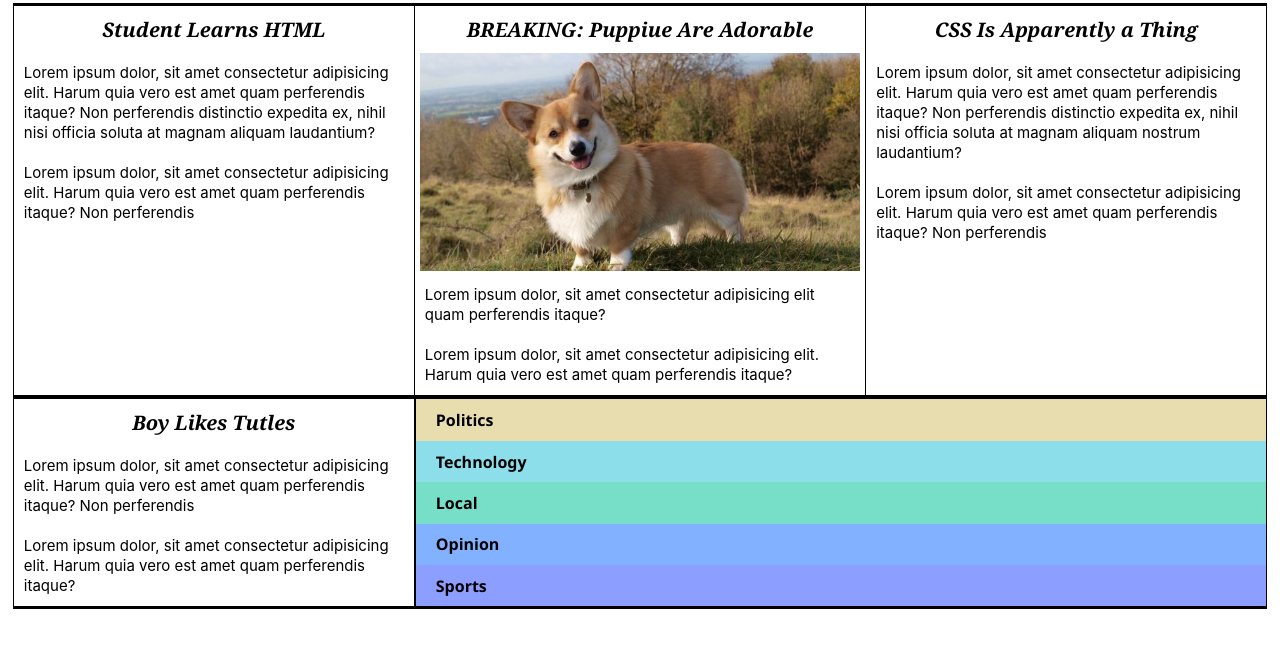
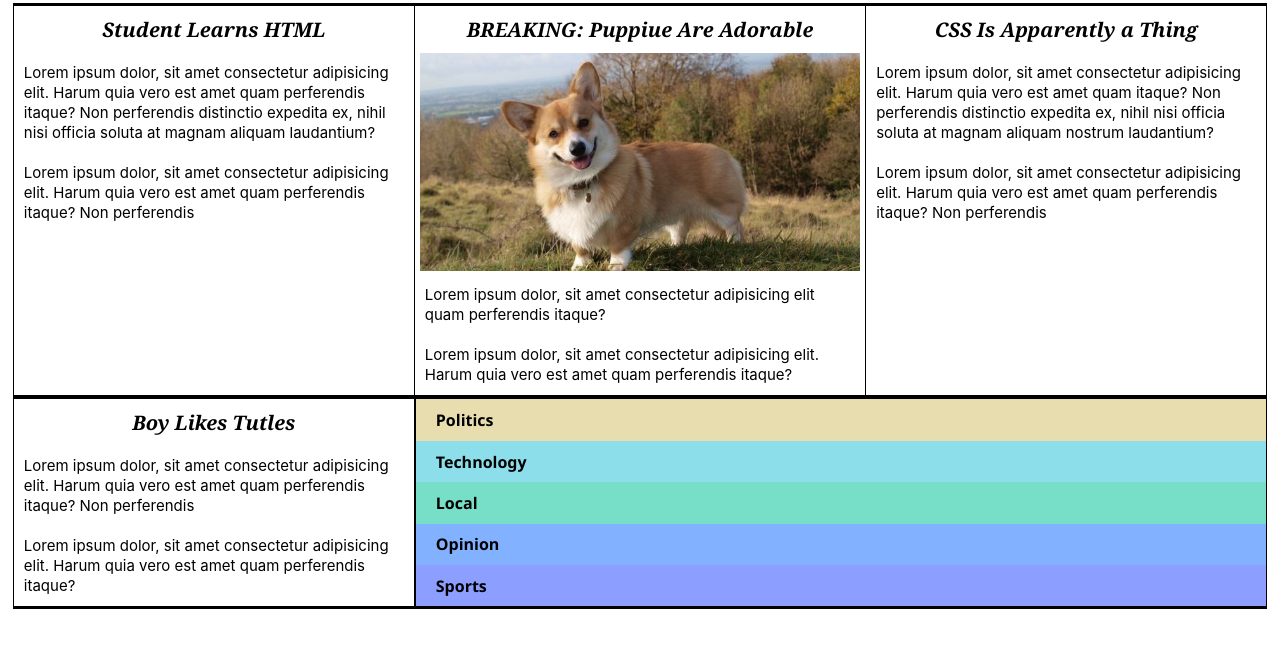
Before and after one commit to charlesncn/LakeHub_Mini_Challange, a plain HTML site: page index.html in a window 1280 px wide. Shown: the part 52-700 px from the top of the page. Drawn offline with Linux system fonts and the light colour scheme.

Commit message:
Update index.html

```diff
--- a/index.html
+++ b/index.html
@@ -42,7 +42,7 @@
                 <h4>CSS Is Apparently a Thing</h4>
                 <p>
                     Lorem ipsum dolor, sit amet consectetur adipisicing elit. Harum quia vero est amet
-                     quam perferendis itaque? Non perferendis distinctio expedita ex, nihil nisi officia
+                     quam  itaque? Non perferendis distinctio expedita ex, nihil nisi officia
                      soluta at magnam aliquam nostrum laudantium?
                      <br><br>
                     Lorem ipsum dolor, sit amet consectetur adipisicing elit. Harum quia vero est amet
```
